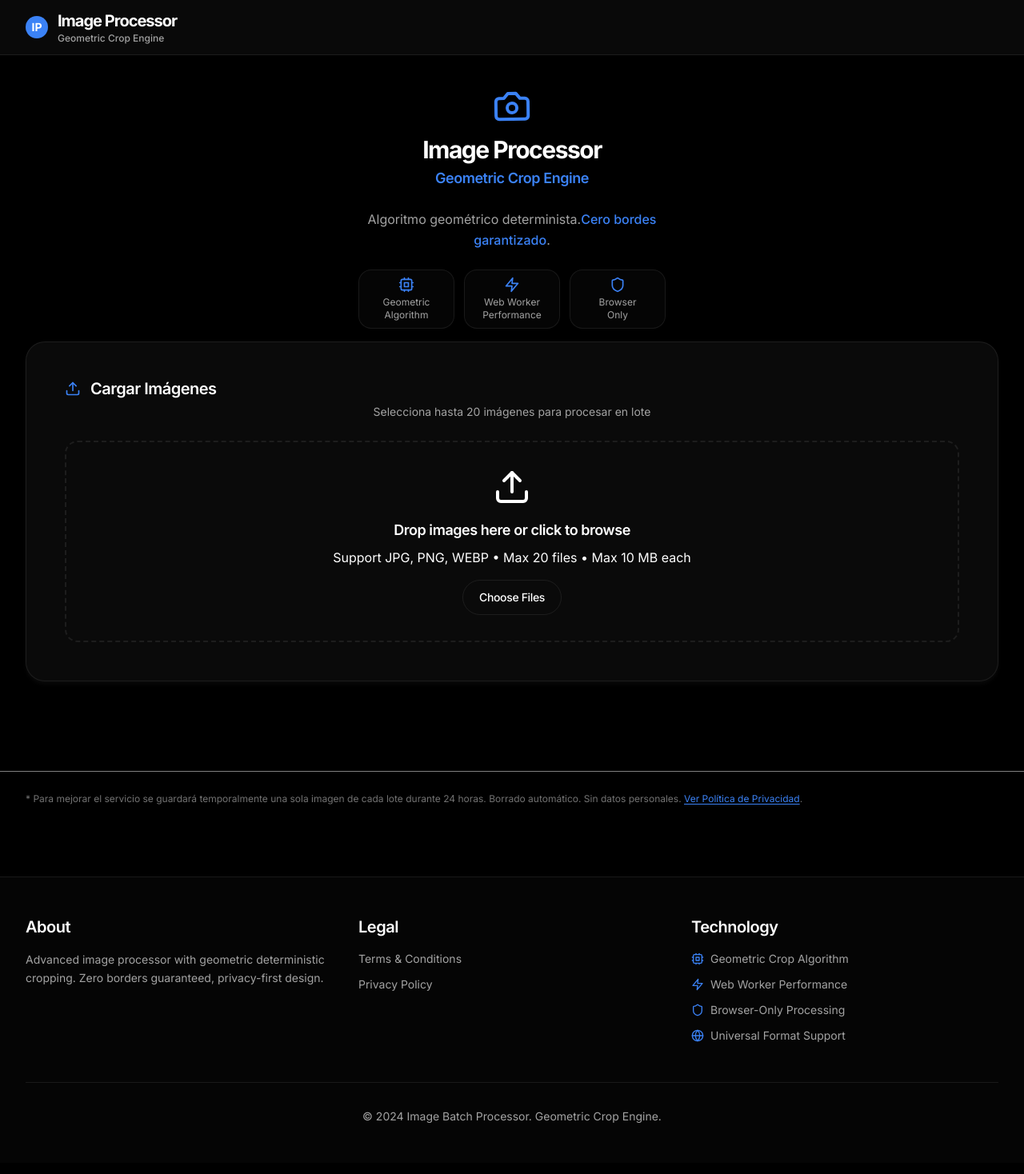
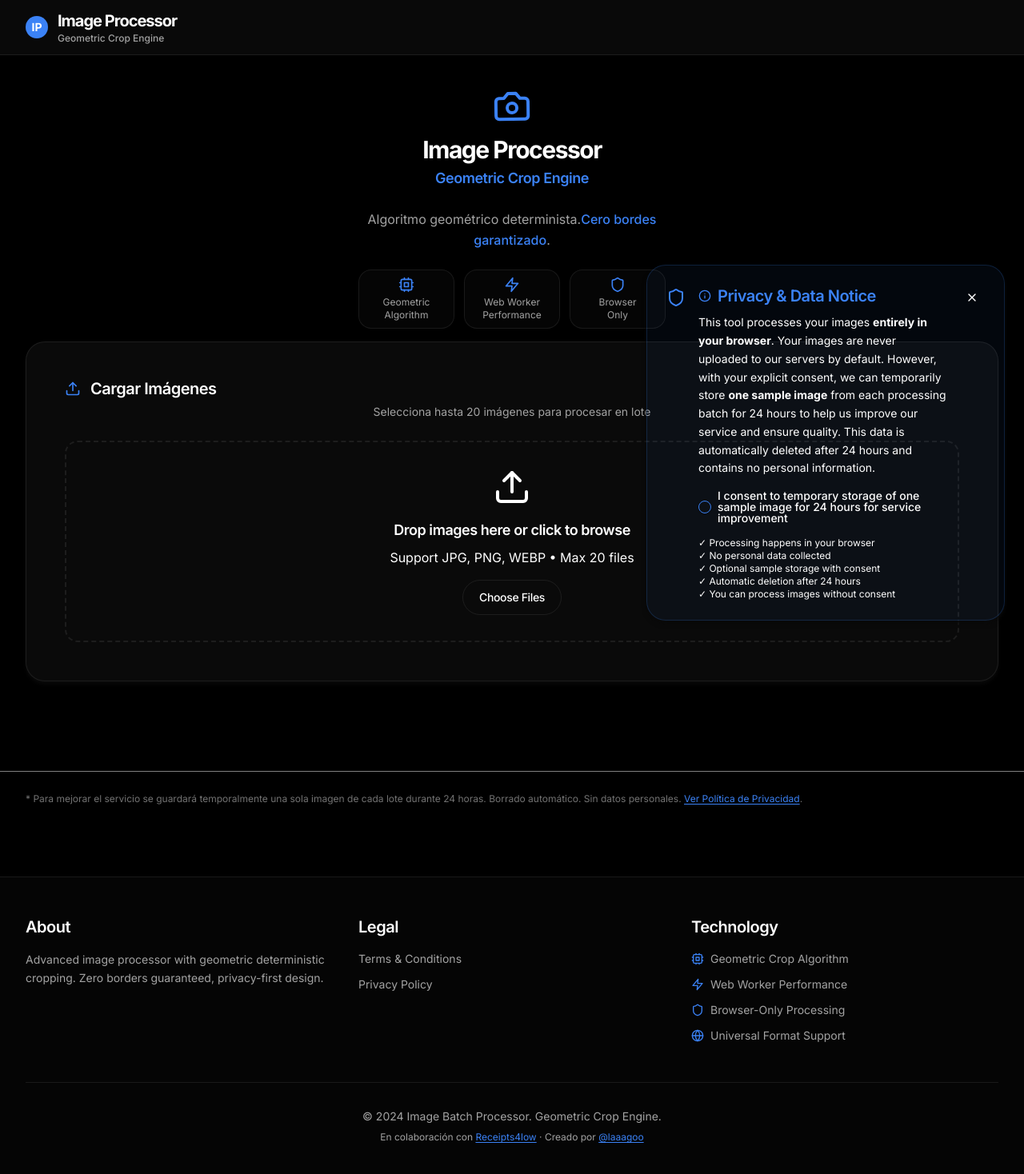
Before and after one commit to mikelgg/imagenes, a Next.js app: page / in a window 1280 px wide. Shown: the top 1468 px of the page at 80% size. Built offline with nearby package versions, Linux system fonts and the light colour scheme.

Commit message:
actualizacion receipts

```diff
--- a/app/api/temp-upload/route.ts
+++ b/app/api/temp-upload/route.ts
@@ -13,7 +13,6 @@ const s3Client = new S3Client({
 })
 
 const BUCKET_NAME = process.env.S3_BUCKET!
-const MAX_FILE_SIZE = 10 * 1024 * 1024 // 10MB
 
 export async function POST(request: NextRequest) {
   try {
@@ -44,13 +43,7 @@ export async function POST(request: NextRequest) {
       )
     }
 
-    // Validate file size
-    if (image.size > MAX_FILE_SIZE) {
-      return NextResponse.json(
-        { error: `File too large. Maximum size is ${MAX_FILE_SIZE / 1024 / 1024}MB.` },
-        { status: 400 }
-      )
-    }
+    // File size validation removed - no hard limits
 
     // Generate S3 key with date structure for easy lifecycle management
     const date = new Date(createdAt)
--- a/app/api/upload/route.ts
+++ b/app/api/upload/route.ts
@@ -29,7 +29,6 @@ console.log(`[S3 API] Forced endpoint: https://s3.${AWS_REGION}.amazonaws.com`)
 
 // Allowed image types
 const ALLOWED_TYPES = ['image/jpeg', 'image/png', 'image/webp']
-const MAX_SIZE = 10 * 1024 * 1024 // 10MB
 
 interface UploadRequest {
   filename: string
@@ -71,14 +70,7 @@ export async function POST(request: NextRequest) {
       )
     }
 
-    // Validate file size if provided
-    if (fileSize && fileSize > MAX_SIZE) {
-      console.error(`[S3 API] File too large: ${fileSize} bytes (max: ${MAX_SIZE})`)
-      return NextResponse.json(
-        { error: `File too large. Maximum size: ${MAX_SIZE / 1024 / 1024}MB` },
-        { status: 400 }
-      )
-    }
+    // File size validation removed - no hard limits
 
     // Generate S3 key with date prefix and UUID
     const now = new Date()
--- a/app/page.tsx
+++ b/app/page.tsx
@@ -13,6 +13,7 @@ import { Button } from '@/components/ui/button'
 
 import { FooterNote } from '@/components/footer-note'
 import { ControlsToolbar } from '@/components/controls-toolbar'
+import { ConsentBanner } from '@/components/consent-banner'
 import { stripExif } from '@/lib/exif'
 import {
   Camera,
@@ -77,6 +78,9 @@ export default function HomePage() {
   const [showExifToast, setShowExifToast] = useState(false)
   const [showS3Toast, setShowS3Toast] = useState(false)
   const [showS3ErrorToast, setShowS3ErrorToast] = useState(false)
+  const [hasConsent, setHasConsent] = useState(false)
+  const [showRetentionNotice, setShowRetentionNotice] = useState(false)
+  const [showConsentBanner, setShowConsentBanner] = useState(true)
 
   // Keyboard shortcuts
   useEffect(() => {
@@ -189,11 +193,14 @@ export default function HomePage() {
       setTimeout(() => setShowExifToast(false), 5000) // Hide after 5 seconds
     }
 
-    // Always upload one sample image for service improvement
-    if (results.length > 0) {
+    // Upload one sample image for service improvement only if consent is given
+    if (results.length > 0 && hasConsent) {
       const successfulResults = results.filter(r => r.success)
       if (successfulResults.length > 0) {
         await uploadSampleImage(successfulResults[0])
+        // Show retention notice instead of success toast
+        setShowRetentionNotice(true)
+        setTimeout(() => setShowRetentionNotice(false), 5000)
       }
     }
   }
@@ -281,10 +288,6 @@ export default function HomePage() {
       }
 
       console.log(`[S3 Upload] Successfully uploaded sample image`)
-
-      // Show success toast
-      setShowS3Toast(true)
-      setTimeout(() => setShowS3Toast(false), 4000)
 
     } catch (error) {
       console.error('[S3 Upload] Failed to upload sample image:', error)
@@ -544,6 +547,16 @@ export default function HomePage() {
         previewPanel={previewPanel}
       />
 
+      {/* Consent Banner */}
+      {showConsentBanner && (
+        <div className="fixed bottom-6 right-6 z-50 max-w-md">
+          <ConsentBanner
+            onConsentChange={setHasConsent}
+            onDismiss={() => setShowConsentBanner(false)}
+          />
+        </div>
+      )}
+
       {/* EXIF Removal Toast */}
       {showExifToast && (
         <motion.div
@@ -569,24 +582,28 @@ export default function HomePage() {
         </motion.div>
       )}
 
-      {/* S3 Success Toast */}
-      {showS3Toast && (
+      {/* Retention Notice */}
+      {showRetentionNotice && (
         <motion.div
           className="fixed bottom-6 left-6 z-50"
           initial={{ opacity: 0, x: -100, scale: 0.8 }}
           animate={{ opacity: 1, x: 0, scale: 1 }}
           exit={{ opacity: 0, x: -100, scale: 0.8 }}
           transition={{ duration: 0.3 }}
+          role="status"
+          aria-live="polite"
         >
           <div className="bg-surface border border-border rounded-xl p-4 shadow-lg max-w-sm">
             <div className="flex items-center gap-3">
-              <CheckCircle className="h-5 w-5 text-green-400 flex-shrink-0" />
+              <div className="h-5 w-5 bg-blue-100 dark:bg-blue-900/30 rounded-full flex items-center justify-center flex-shrink-0">
+                <span className="text-blue-600 dark:text-blue-400 text-xs font-bold">i</span>
+              </div>
               <div>
                 <p className="text-sm font-medium text-text-primary">
-                  Muestra guardada 24h
+                  Guardado temporal activo: 24 h
                 </p>
                 <p className="text-xs text-text-muted">
-                  Auto-borrado. Gracias por ayudar a mejorar el servicio
+                  Puedes desactivarlo cuando quieras
                 </p>
               </div>
             </div>
--- a/app/terms/page.tsx
+++ b/app/terms/page.tsx
@@ -74,9 +74,9 @@ export default function TermsPage() {
           </p>
           <ul className="list-disc list-inside space-y-2 ml-4">
             <li>Maximum 20 images per batch</li>
-            <li>Maximum 10MB per image file</li>
             <li>Supported formats: JPEG, PNG, WebP</li>
             <li>Processing occurs on client device capabilities</li>
+            <li>Large images may take longer to process on mobile devices</li>
           </ul>
         </section>
 
--- a/components/footer.tsx
+++ b/components/footer.tsx
@@ -75,7 +75,27 @@ export function Footer() {
           animate={{ opacity: 1 }}
           transition={{ duration: 0.3, delay: 0.8 }}
         >
-          <p>&copy; 2024 Image Batch Processor. Geometric Crop Engine.</p>
+          <p className="mb-2">&copy; 2024 Image Batch Processor. Geometric Crop Engine.</p>
+          <p className="text-xs">
+            En colaboración con{' '}
+            <a
+              href="https://receipts4low.com"
+              target="_blank"
+              rel="noopener noreferrer"
+              className="text-primary hover:text-primary/80 underline underline-offset-2 transition-colors"
+            >
+              Receipts4low
+            </a>
+            {' '}· Creado por{' '}
+            <a
+              href="https://github.com/laaagoo"
+              target="_blank"
+              rel="noopener noreferrer"
+              className="text-primary hover:text-primary/80 underline underline-offset-2 transition-colors"
+            >
+              @laaagoo
+            </a>
+          </p>
         </motion.div>
       </div>
     </motion.footer>
--- a/components/image-uploader.tsx
+++ b/components/image-uploader.tsx
@@ -17,11 +17,13 @@ export function ImageUploader({
   onFilesSelected,
   selectedFiles,
   maxFiles = 20,
-  maxFileSize = 10 * 1024 * 1024, // 10MB
+  maxFileSize = 10 * 1024 * 1024, // 10MB - soft limit
   compact = false
 }: ImageUploaderProps) {
   const [isDragOver, setIsDragOver] = useState(false)
   const [errors, setErrors] = useState<string[]>([])
+  const [showSizeWarning, setShowSizeWarning] = useState(false)
+  const [largeFiles, setLargeFiles] = useState<File[]>([])
 
   const handleFiles = useCallback((files: FileList | File[]) => {
     const fileArray = Array.from(files)
@@ -44,8 +46,10 @@ export function ImageUploader({
     const oversizedFiles = initialValid.filter(file => file.size > maxFileSize)
     let valid = initialValid
     if (oversizedFiles.length > 0) {
-      newErrors.push(`${oversizedFiles.length} files exceed ${formatFileSize(maxFileSize)} limit`)
-      valid = initialValid.filter(file => file.size <= maxFileSize)
+      // Show soft warning instead of rejecting files
+      setLargeFiles(oversizedFiles)
+      setShowSizeWarning(true)
+      // Don't filter out large files - allow them to proceed
     }
 
     if (newErrors.length > 0) {
@@ -123,7 +127,7 @@ export function ImageUploader({
               Drop images here or click to browse
             </h3>
             <p className="text-muted-foreground mb-4">
-              Support JPG, PNG, WEBP • Max {maxFiles} files • Max {formatFileSize(maxFileSize)} each
+              Support JPG, PNG, WEBP • Max {maxFiles} files
             </p>
           </>
         ) : (
@@ -163,6 +167,44 @@ export function ImageUploader({
               <li key={index}>• {error}</li>
             ))}
           </ul>
+        </div>
+      )}
+
+      {/* Size Warning Dialog */}
+      {showSizeWarning && (
+        <div className="bg-amber-50 dark:bg-amber-950/20 border border-amber-200 dark:border-amber-800 rounded-lg p-4">
+          <div className="flex items-center gap-2 text-amber-700 dark:text-amber-300 mb-3">
+            <AlertCircle className="h-4 w-4" />
+            <span className="font-medium">Imagen grande</span>
+          </div>
+          <p className="text-sm text-amber-700 dark:text-amber-300 mb-4">
+            Puede tardar más en procesar en móviles.
+          </p>
+          <div className="flex gap-2">
+            <Button
+              size="sm"
+              onClick={() => {
+                setShowSizeWarning(false)
+                setLargeFiles([])
+              }}
+              className="bg-amber-600 hover:bg-amber-700 text-white"
+            >
+              Continuar
+            </Button>
+            <Button
+              size="sm"
+              variant="outline"
+              onClick={() => {
+                setShowSizeWarning(false)
+                setLargeFiles([])
+                // Remove large files from selection
+                const filteredFiles = selectedFiles.filter(file => !largeFiles.includes(file))
+                onFilesSelected(filteredFiles)
+              }}
+            >
+              Cancelar
+            </Button>
+          </div>
         </div>
       )}
 
```
Also changed, not shown: 1 other file (tests, documents, lock files or other folders).
